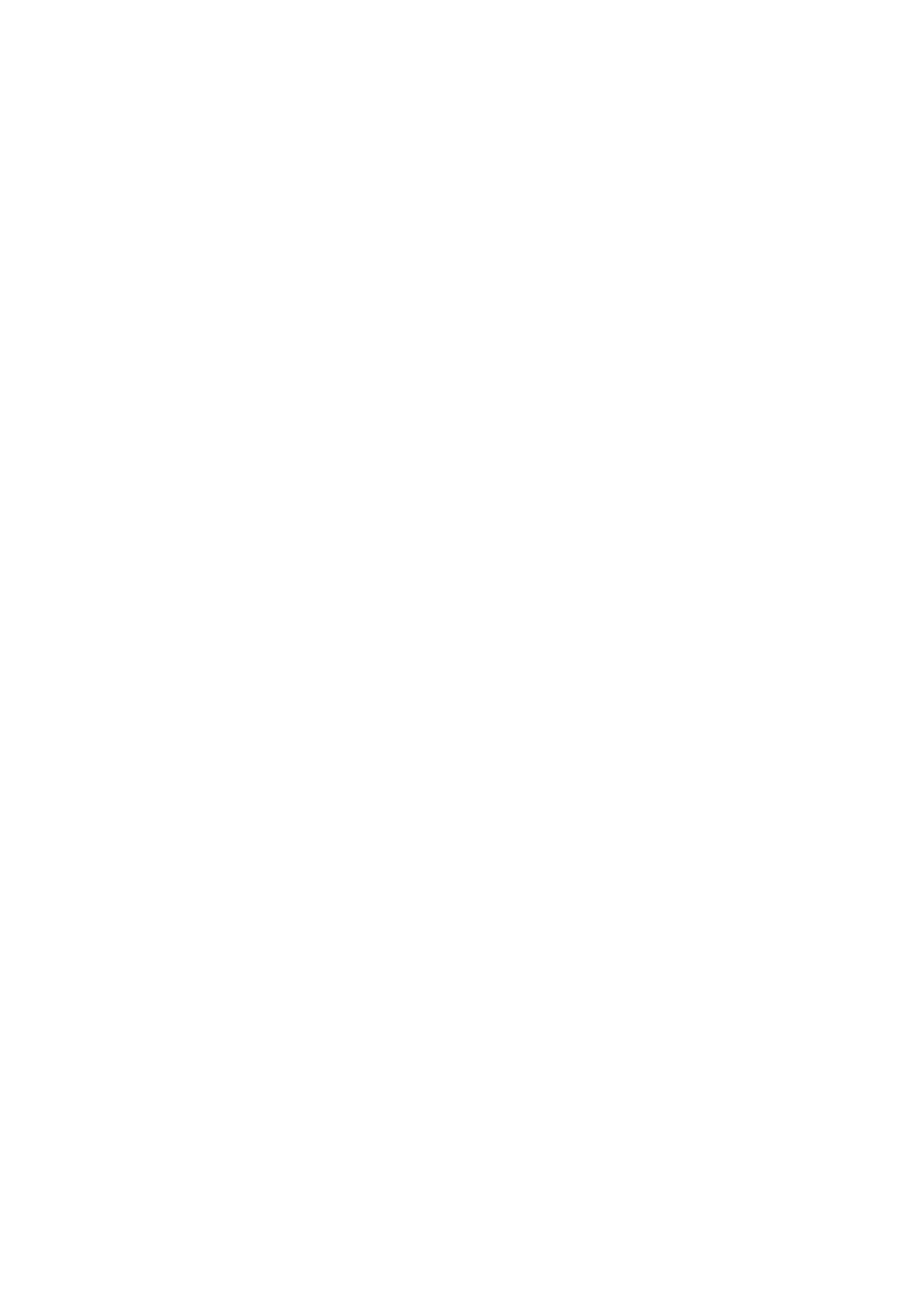
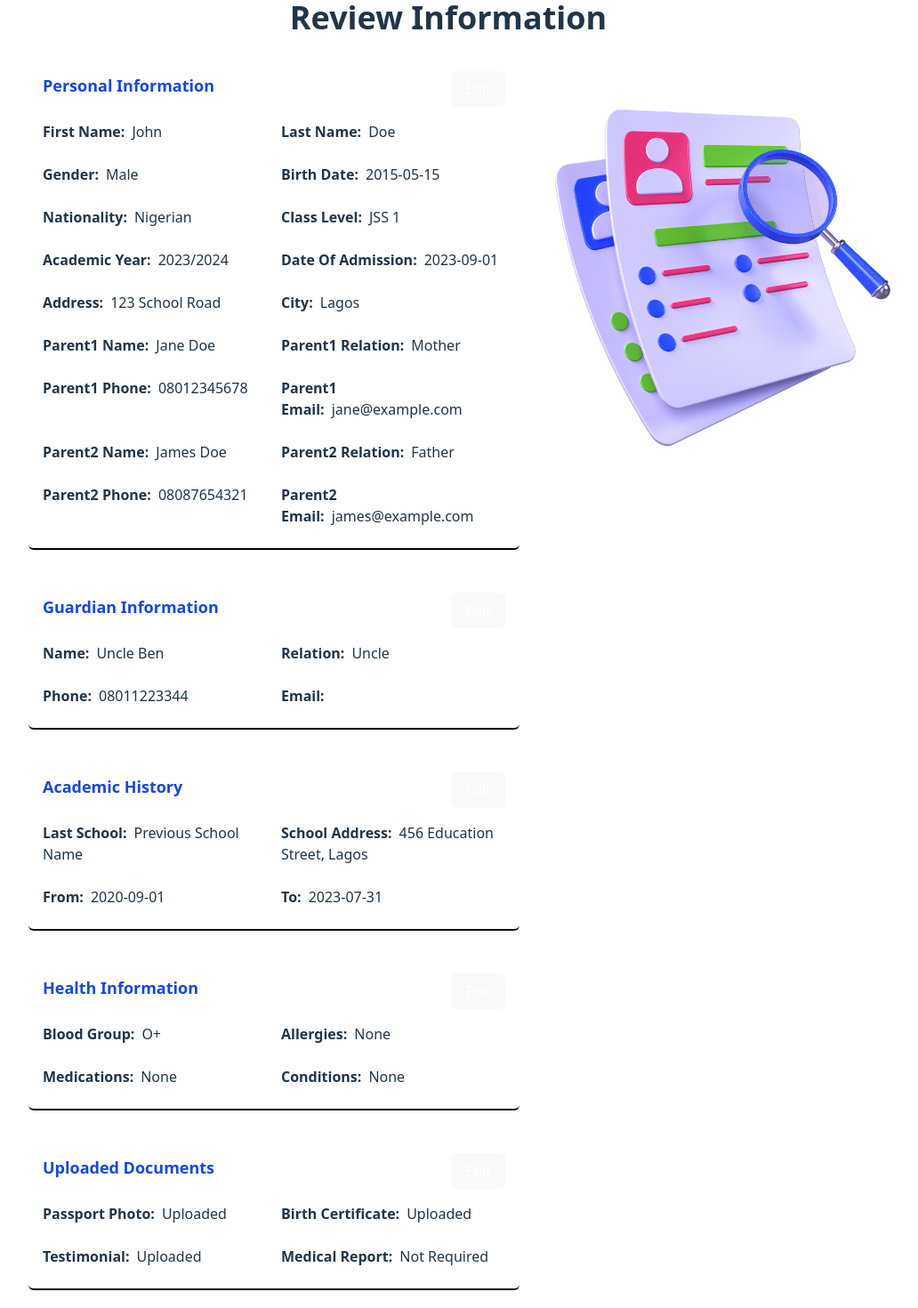
Before and after one commit to School-Management-System-Frontend/Frontend-School-Management-System-, a React (Vite) app in the folder School-Management-System-Frontend/: page /review in a window 1280 px wide. Before the commit this address had no page. Shown: the top 1470 px of the page at 89% size, without its empty margins (136-1168 px from the left). Before the commit the page ends 800 px from the top, so only its background shows below. Built offline with nearby package versions, Linux system fonts and the light colour scheme.

Commit message:
Done with review page

```diff
--- a/School-Management-System-Frontend/src/App.jsx
+++ b/School-Management-System-Frontend/src/App.jsx
@@ -7,6 +7,7 @@ import HealthInfo from './pages/HealthInfo'
 import DocumentsUpload from './pages/DocumentsUpload'
 import Personal_Info from './pages/personal'
 import GuardianForm from './pages/guardian'
+import Review from './pages/Review'
 
 function App() {
   return (
@@ -19,8 +20,7 @@ function App() {
           <Route path="/health" element={<HealthInfo />} />
           <Route path="/documents" element={<DocumentsUpload />} />
            <Route path="/guardian" element={<GuardianForm />} />
-
-
+           <Route path="/review" element={<Review />} />
         </Routes>
     </Router>
   )
--- a/School-Management-System-Frontend/src/index.css
+++ b/School-Management-System-Frontend/src/index.css
@@ -7,7 +7,7 @@
 
   /* color-scheme: light dark;
   color: rgba(255, 255, 255, 0.87); */
-  /* background-color: #242424; */
+  /* background-color: #f3deea; */
 
   font-synthesis: none;
   text-rendering: optimizeLegibility;
--- a/School-Management-System-Frontend/src/pages/AcademicHistory.jsx
+++ b/School-Management-System-Frontend/src/pages/AcademicHistory.jsx
@@ -108,7 +108,7 @@ const AcademicHistory = () => {
         </form>
 
         <div className="pl-32">
-          <img src={AcademicPic} alt="Academic Illustration" className="w-100 h-100 mt-10" />
+          <img src={AcademicPic} alt="Academic Illustration" className="w-100 h-100 fixed top-30 right-40" />
         </div>
       </div>
     </div>
--- a/School-Management-System-Frontend/src/pages/DocumentsUpload.jsx
+++ b/School-Management-System-Frontend/src/pages/DocumentsUpload.jsx
@@ -96,10 +96,10 @@ const DocumentsUpload = () => {
   return (
     <div className="">
       <p className="text-4xl font-bold text-center mt-4">Required Documents</p>
-      <div className="flex justify-center items-center">
+      <div className="flex ">
         <form
           onSubmit={handleSubmit}
-          className="flex flex-col gap-4 mt-4 mb-6 pl-42"
+          className="flex flex-col gap-4 mt-4 mb-6 pl-60"
         >
           {Object.entries(fileConfigs).map(([fieldName, config]) => (
             <div key={fieldName} className="mb-4">
@@ -149,7 +149,7 @@ const DocumentsUpload = () => {
           <img
             src={DocumentPic}
             alt="Documents Illustration"
-            className="w-90 h-92 mt-5"
+            className="w-90 h-92 fixed top-30 right-40"
           />
         </div>
       </div>
--- a/School-Management-System-Frontend/src/pages/HealthInfo.jsx
+++ b/School-Management-System-Frontend/src/pages/HealthInfo.jsx
@@ -126,7 +126,7 @@ const HealthInfo = () => {
           <img
             src={HealthPic}
             alt="Health Illustration"
-            className="w-100 h-100 mt-20"
+            className="w-100 h-100 fixed top-30 right-40"
           />
         </div>
       </div>
--- a/School-Management-System-Frontend/src/pages/Home.jsx
+++ b/School-Management-System-Frontend/src/pages/Home.jsx
@@ -15,6 +15,11 @@ const Home = () => {
           Go to Personal Info Page
         </h3>
       </Link>
+      <Link to="/guardian">
+        <h3 className='cursor-pointer'>
+          Go to Guardian Info Page
+        </h3>
+      </Link>
       <Link to="/academic">
         <h3 className='cursor-pointer'>
           Go to Academic History Page
@@ -30,6 +35,11 @@ const Home = () => {
           Go to Document Upload Page
         </h3>
       </Link>
+      <Link to="/review">
+        <h3 className='cursor-pointer'>
+          Go to Review Page
+        </h3>
+      </Link>
     </div>
   )
 }
--- /dev/null
+++ b/School-Management-System-Frontend/src/pages/Review.jsx
@@ -0,0 +1,159 @@
+import React from 'react';
+import { useNavigate } from 'react-router-dom';
+import ReviewPic from '../assets/review.png';
+
+const Review = () => {
+  const navigate = useNavigate();
+
+  // This would normally come from a central state management system like Context or Redux
+  // For now, we'll use mock data to demonstrate the layout
+  const mockData = {
+    personal: {
+      firstName: "John",
+      lastName: "Doe",
+      gender: "Male",
+      birthDate: "2015-05-15",
+      nationality: "Nigerian",
+      classLevel: "JSS 1",
+      academicYear: "2023/2024",
+      dateOfAdmission: "2023-09-01",
+      address: "123 School Road",
+      city: "Lagos",
+      parent1Name: "Jane Doe",
+      parent1Relation: "Mother",
+      parent1Phone: "08012345678",
+      parent1Email: "jane@example.com",
+      parent2Name: "James Doe",
+      parent2Relation: "Father",
+      parent2Phone: "08087654321",
+      parent2Email: "james@example.com"
+    },
+    guardian: {
+      name: "Uncle Ben",
+      relation: "Uncle",
+      phone: "08011223344",
+      email: ''
+    },
+    academic: {
+      lastSchool: "Previous School Name",
+      schoolAddress: "456 Education Street, Lagos",
+      yearsAttended: {
+        from: "2020-09-01",
+        to: "2023-07-31"
+      }
+    },
+    health: {
+      bloodGroup: "O+",
+      allergies: "None",
+      medications: "None",
+      conditions: "None"
+    },
+    documents: {
+      passportPhoto: "Uploaded",
+      birthCertificate: "Uploaded",
+      testimonial: "Uploaded",
+      medicalReport: "Not Required"
+    }
+  };
+
+  const SectionTitle = ({ title }) => (
+    <p className="font-bold text-lg text-blue-700 mb-2">{title}</p>
+  );
+
+  const InfoItem = ({ label, value }) => (
+    <div className="mb-2">
+      <span className="font-semibold">{label}:</span>
+      <span className="ml-2">{value}</span>
+    </div>
+  );
+
+  const Section = ({ title, data, editPath }) => (
+    <div className="mb-6 p-4 border-b-2 border-black rounded-md">
+      <div className="flex justify-between items-center mb-4">
+        <SectionTitle title={title} />
+        <button
+          onClick={() => navigate(editPath)}
+          className="px-4 py-2 bg-blue-700 text-white rounded-md hover:bg-blue-800 hover:scale-105 transition duration-150 ease-in-out cursor-pointer"
+        >
+          Edit
+        </button>
+      </div>
+      <div className="grid grid-cols-1 md:grid-cols-2 gap-4">
+        {Object.entries(data).map(([key, value]) => {
+          // Handle nested objects
+          if (typeof value === 'object' && value !== null) {
+            return Object.entries(value).map(([subKey, subValue]) => (
+              <InfoItem
+                key={`${key}-${subKey}`}
+                label={subKey.charAt(0).toUpperCase() + subKey.slice(1)}
+                value={subValue}
+              />
+            ));
+          }
+          return (
+            <InfoItem
+              key={key}
+              label={key.replace(/([A-Z])/g, ' $1').charAt(0).toUpperCase() + key.replace(/([A-Z])/g, ' $1').slice(1)}
+              value={value}
+            />
+          );
+        })}
+      </div>
+    </div>
+  );
+
+  return (
+    <div className="">
+          <p className="text-4xl font-bold mb-6 text-center">Review Information</p>
+      <div className="flex-1">
+        <form className="flex flex-col gap-2 mt-4 mb-6 pl-42 w-180">
+
+          <Section
+            title="Personal Information"
+            data={mockData.personal}
+            editPath="/personal"
+          />
+          <Section
+            title="Guardian Information"
+            data={mockData.guardian}
+            editPath="/guardian"
+          />
+
+          <Section
+            title="Academic History"
+            data={mockData.academic}
+            editPath="/academic"
+          />
+
+          <Section
+            title="Health Information"
+            data={mockData.health}
+            editPath="/health"
+          />
+
+          <Section
+            title="Uploaded Documents"
+            data={mockData.documents}
+            editPath="/documents"
+          />
+
+          <span className="flex">
+            <button
+              type="submit"
+              className="w-full mt-4 bg-blue-700 text-white font-bold cursor-pointer py-2 px-4 rounded-md
+              hover:bg-blue-800 transition duration-150 ease-in-out"
+            >
+              Submit
+            </button>
+          </span>
+        </form>
+      </div>
+
+      <div className="flex-1 flex items-start justify-center pt-16">
+        <img src={ReviewPic} alt="Review" className="w-96 h-auto fixed top-30 right-35" />
+      </div>
+    </div>
+  );
+};
+
+export default Review;
```
Also changed, not shown: School-Management-System-Frontend/src/assets/review.png (added).
